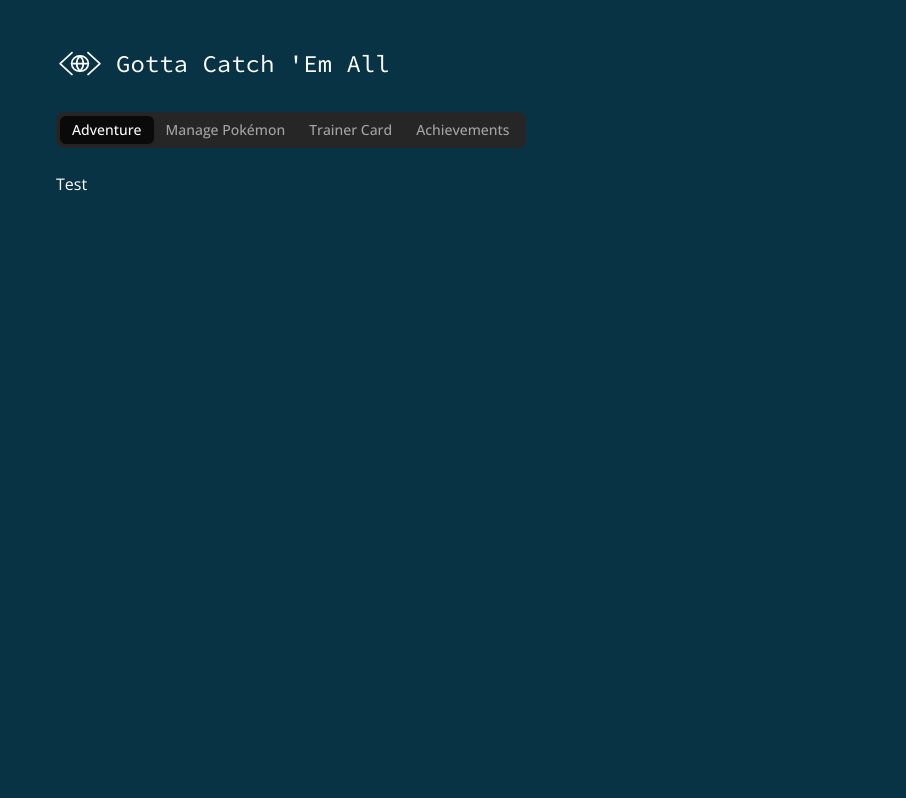
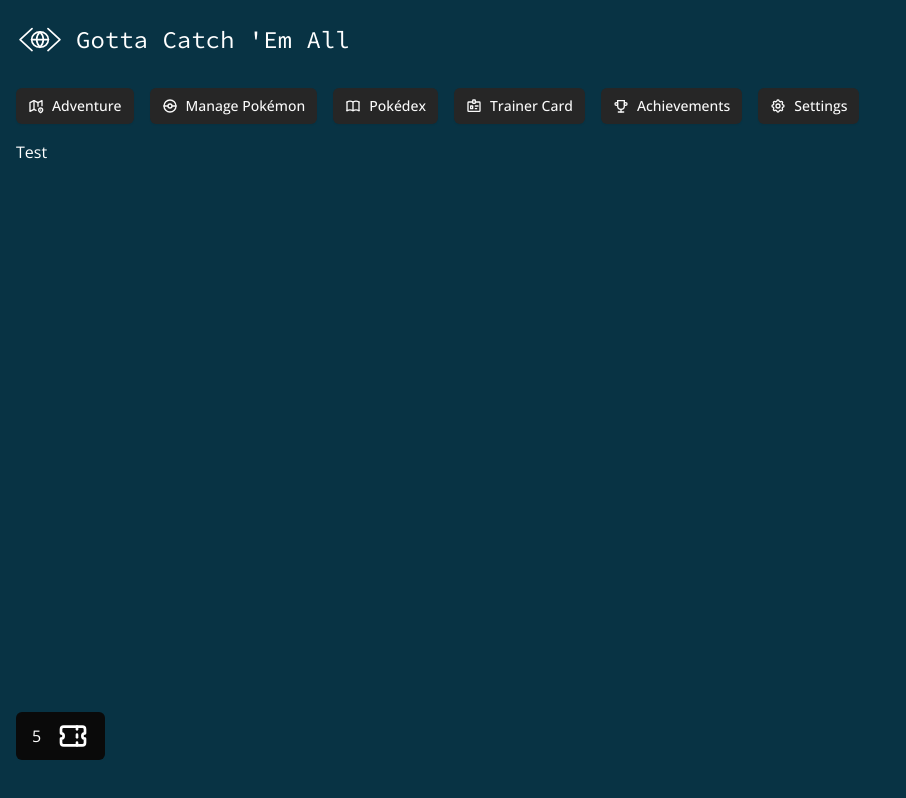
Before and after one commit to Sergie-AGA/web-dev-explorer-next, a Next.js app: page /pokemon in a window 1280 px wide. Shown: the whole page, without its empty margins (0-906 px from the left). Built offline with nearby package versions, Linux system fonts and the light colour scheme.

Commit message:
Main home screen basic development

```diff
--- a/src/app/(projects)/pokemon/layout.tsx
+++ b/src/app/(projects)/pokemon/layout.tsx
@@ -13,9 +13,12 @@
   children: React.ReactNode;
 }) {
   return (
-    <div className="min-h-screen site-wrap">
-      <GlobalHeader title="Gotta Catch 'Em All"></GlobalHeader>
-      <main className="max-width-container">{children}</main>
+    <div className="max-width-container min-h-screen flex flex-col justify-start">
+      <GlobalHeader
+        className="m-0 mt-4 p-0"
+        title="Gotta Catch 'Em All"
+      ></GlobalHeader>
+      <main className="flex flex-col grow">{children}</main>
     </div>
   );
 }
--- a/src/components/Global/GlobalHeader/GlobalHeader.tsx
+++ b/src/components/Global/GlobalHeader/GlobalHeader.tsx
@@ -1,14 +1,25 @@
+import { cn } from "@/utils/utils";
 import Image from "next/image";
 import { ReactNode } from "react";
 
 interface IHeaderProps {
   title?: string;
   children?: ReactNode;
+  className?: string;
 }
 
-export default function GlobalHeader({ title, children }: IHeaderProps) {
+export default function GlobalHeader({
+  title,
+  children,
+  className,
+}: IHeaderProps) {
   return (
-    <header className="max-width-container flex items-center mb-4 md:mb-6">
+    <header
+      className={cn(
+        "max-width-container flex items-center mb-4 md:mb-6",
+        className
+      )}
+    >
       <div className="flex items-center mr-2">
         <Image
           src="/Logo.svg"
--- /dev/null
+++ b/src/components/Tabs/ButtonTabs.tsx
@@ -0,0 +1,56 @@
+"use client";
+
+import { useState } from "react";
+import { Button } from "../ui/button";
+
+interface ITabsProps {
+  tabData: ITab[];
+  initialTab?: string;
+}
+
+interface ITab {
+  value: string;
+  title: string;
+  icon: React.ReactNode;
+  content: React.ReactNode;
+}
+
+export default function ButtonTabs({ tabData, initialTab }: ITabsProps) {
+  const [activeTab, setActiveTab] = useState(initialTab || tabData[0].value);
+
+  const handleButtonClick = (value: string) => {
+    setActiveTab(value);
+  };
+
+  return (
+    <>
+      {tabData?.length && (
+        <div>
+          <div className="flex gap-4 duration-300">
+            {tabData.map((tab) => (
+              <Button
+                variant="secondary"
+                className="text-xs sm:text-sm py-0.5 sm:py-1 px-2 sm:px-3 flex items-center gap-2"
+                key={tab.value}
+                onClick={() => handleButtonClick(tab.value)}
+              >
+                {tab.icon}
+                {tab.title}
+              </Button>
+            ))}
+          </div>
+
+          {tabData.map((tab) => (
+            <div
+              className="content-section py-4"
+              key={tab.value}
+              style={{ display: activeTab === tab.value ? "block" : "none" }}
+            >
+              {tab.content}
+            </div>
+          ))}
+        </div>
+      )}
+    </>
+  );
+}
--- /dev/null
+++ b/src/features/pokemon/components/MainHub/TicketsBadge.tsx
@@ -0,0 +1,20 @@
+import { cn } from "@/utils/utils";
+import { IconTicket } from "@tabler/icons-react";
+
+interface ITicketsBadgeProps {
+  className?: string;
+}
+
+export default function TicketsBadge({ className }: ITicketsBadgeProps) {
+  return (
+    <div
+      className={cn(
+        "flex items-center gap-4 rounded-md bg-neutral-950 py-2 px-4",
+        className
+      )}
+    >
+      <div>5</div>
+      <IconTicket size="32" />
+    </div>
+  );
+}
--- a/src/features/pokemon/components/MainWrapper.tsx
+++ b/src/features/pokemon/components/MainWrapper.tsx
@@ -1,35 +1,61 @@
+import ButtonTabs from "@/components/Tabs/ButtonTabs";
 import MainHub from "@/features/pokemon/components/MainHub/MainHub";
-import SimpleTabs from "@/components/Tabs/SimpleTabs";
+import {
+  IconMap2,
+  IconPokeball,
+  IconBook,
+  IconIdBadge2,
+  IconTrophy,
+  IconSettings,
+} from "@tabler/icons-react";
+import TicketsBadge from "./MainHub/TicketsBadge";
 
 export default function MainWrapper() {
   const tabData = [
     {
       title: "Adventure",
       value: "adventure",
+      icon: <IconMap2 size={16} />,
+      content: <MainHub />,
     },
     {
       title: "Manage Pokémon",
       value: "manage",
+      icon: <IconPokeball size={16} />,
+      content: <div>Manage Pokémon Content</div>,
+    },
+    {
+      title: "Pokédex",
+      value: "pokedex",
+      icon: <IconBook size={16} />,
+      content: <div>Pokédex Content</div>,
     },
     {
       title: "Trainer Card",
       value: "trainer",
+      icon: <IconIdBadge2 size={16} />,
+      content: <div>Trainer Card Content</div>,
     },
     {
       title: "Achievements",
       value: "achievements",
+      icon: <IconTrophy size={16} />,
+      content: <div>Achievements Content</div>,
+    },
+    {
+      title: "Settings",
+      value: "settings",
+      icon: <IconSettings size={16} />,
+      content: <div>Settings Content</div>,
     },
   ];
+
   return (
-    <div>
+    <div className="grow relative">
       <section>
-        <SimpleTabs tabData={tabData}>
-          <MainHub />
-          <div>2</div>
-          <div>3</div>
-          <div>4</div>
-        </SimpleTabs>
+        <ButtonTabs tabData={tabData} />
       </section>
+      <TicketsBadge className="absolute bottom-10 left-0" />
     </div>
   );
 }
```
